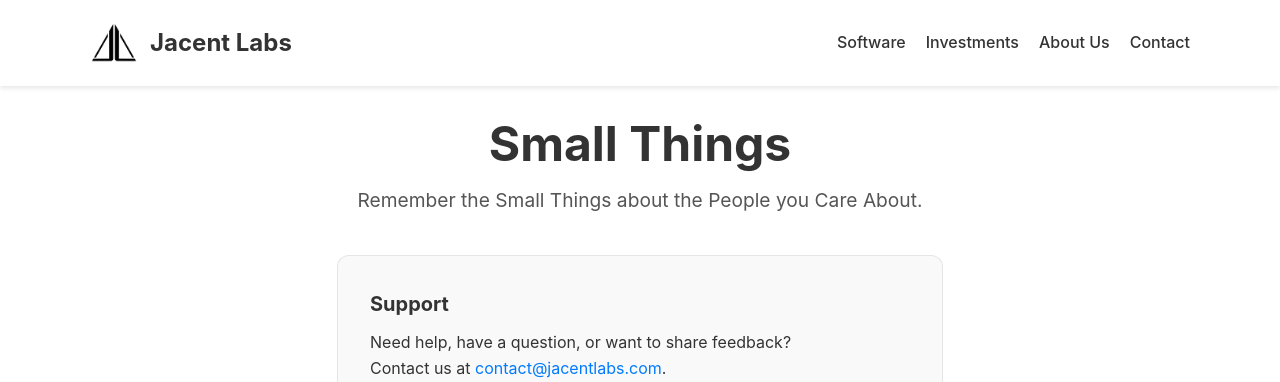
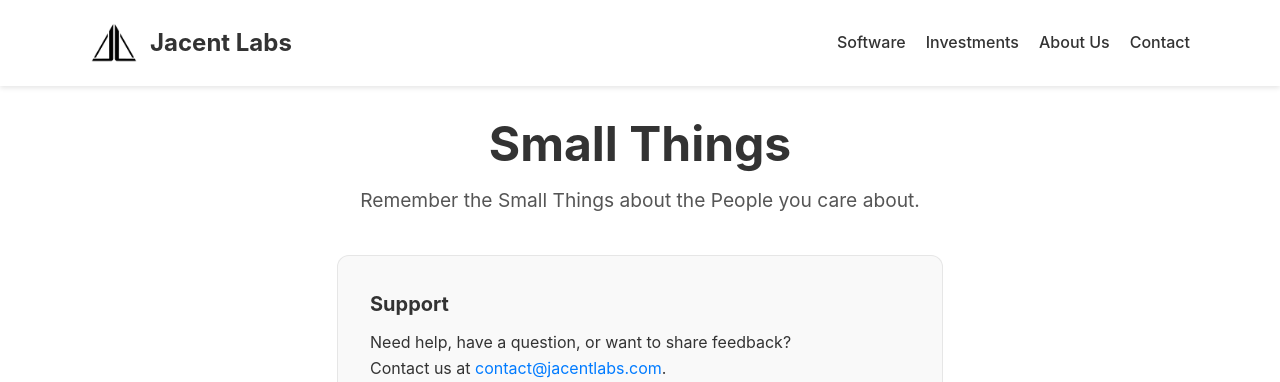
Before and after one commit to jackpr101/jackpr101.github.io, a Jekyll site: the page built from smallthings/index.html, in a window 1280 px wide. Shown: the top 382 px of the page. Built offline with Jekyll 4.4.1, drawn with Linux system fonts in a browser that asks for light colours.

Commit message:
Update index.html

```diff
--- a/smallthings/index.html
+++ b/smallthings/index.html
@@ -5,7 +5,7 @@
 <section class="smallthings-section">
     <div class="smallthings-container smallthings-support">
         <h1>Small Things</h1>
-        <p class="smallthings-tagline">Remember the Small Things about the People you Care About.</p>
+        <p class="smallthings-tagline">Remember the Small Things about the People you care about.</p>
 
         <div class="smallthings-card">
             <h2>Support</h2>
```
